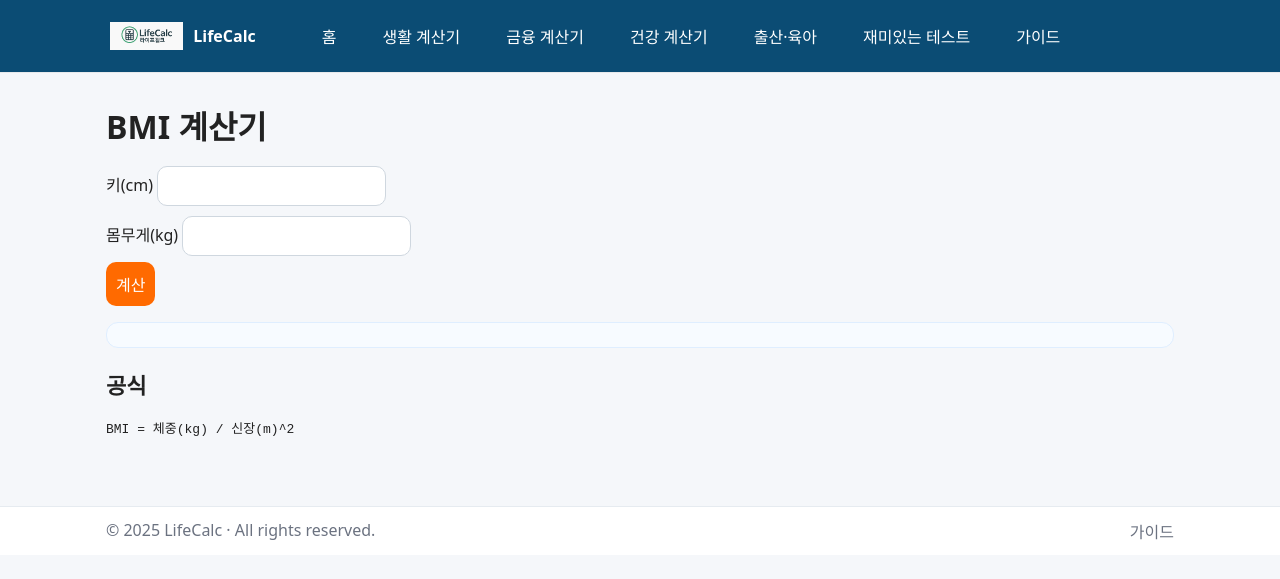
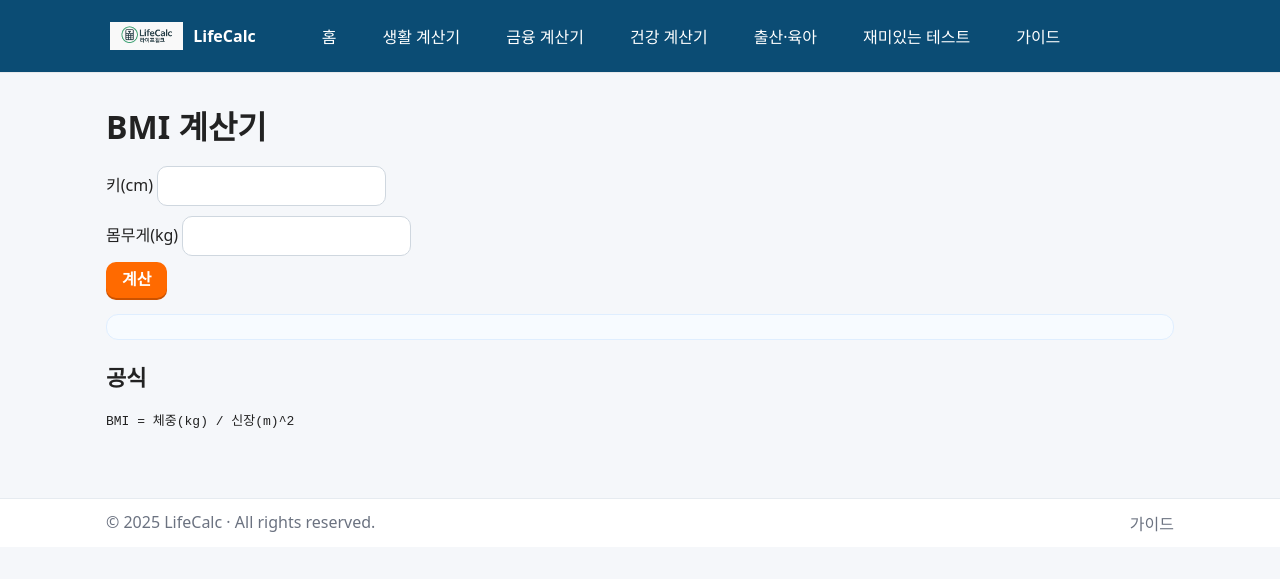
Before and after one commit to khai-lang/LifeCalc, a Jekyll site: the page built from health/bmi/index.md, in a window 1280 px wide. Shown: the top 579 px of the page. Built offline with Jekyll 4.4.1, drawn with Linux system fonts in a browser that asks for light colours.

Commit message:
Update index.md

```diff
--- a/health/bmi/index.md
+++ b/health/bmi/index.md
@@ -9,7 +9,9 @@ permalink: health/bmi/
 <form id="bmi-form" onsubmit="event.preventDefault(); calcBMI();">
   <label>키(cm) <input type="number" id="height" required></label>
   <label>몸무게(kg) <input type="number" id="weight" required></label>
-  <button type="submit">계산</button>
+  <!-- BMI 계산기 버튼 -->
+<button id="bmiBtn" type="button" class="btn-orange">계산</button>
+
 </form>
 <div id="bmi-result" class="note"></div>
 
```
